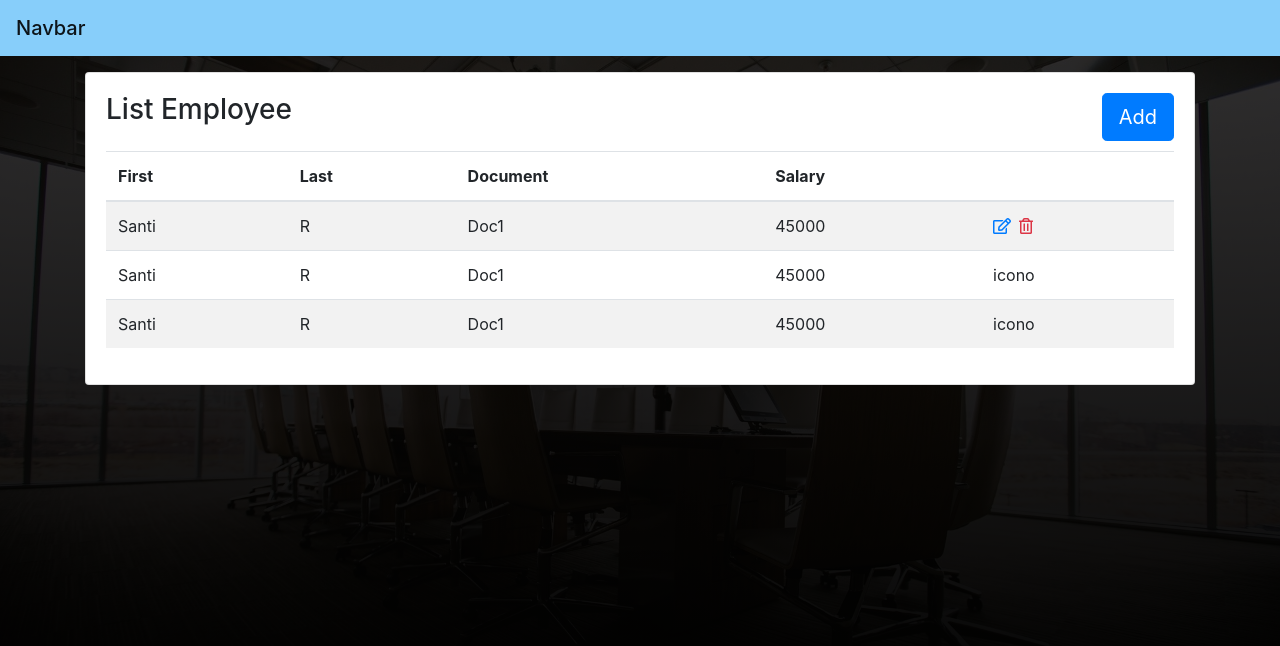
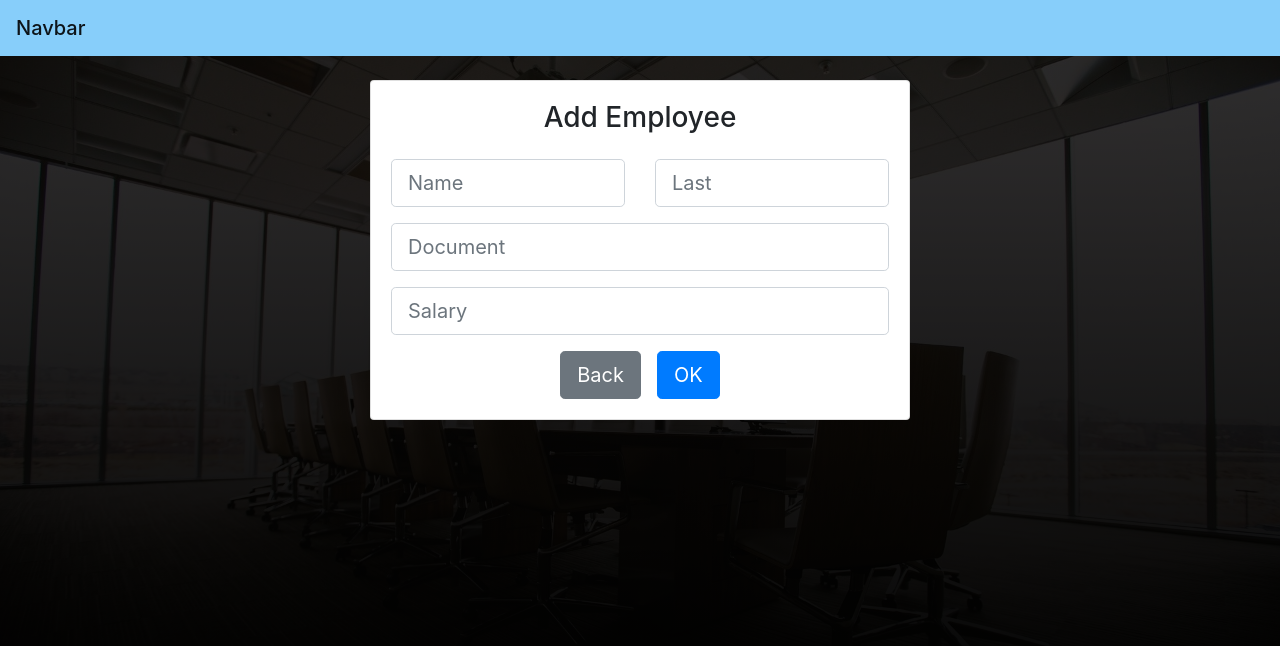
Before and after one commit to SantDani/angular-firebase, an Angular app: page /create-employee in a window 1280 px wide. Shown: the top 646 px of the page. Built offline with nearby package versions, Linux system fonts and the light colour scheme.

Commit message:
Front-End -Add routing -Create employee

```diff
--- a/src/app/app.component.html
+++ b/src/app/app.component.html
@@ -1,2 +1,2 @@
 <app-navbar></app-navbar>
-<app-list-employee></app-list-employee>
+<router-outlet></router-outlet>
--- a/src/app/app.module.ts
+++ b/src/app/app.module.ts
@@ -5,6 +5,8 @@ import { AppComponent } from './app.component';
 import { ListEmployeeComponent } from './components/list-employee/list-employee.component';
 import { CreateEmployeeComponent } from './components/create-employee/create-employee.component';
 import { NavbarComponent } from './components/navbar/navbar.component';
+import { AppRoutingModule } from './app-routing.module';
+
 
 @NgModule({
   declarations: [
@@ -14,7 +16,8 @@ import { NavbarComponent } from './components/navbar/navbar.component';
     NavbarComponent
   ],
   imports: [
-    BrowserModule
+    BrowserModule,
+    AppRoutingModule
   ],
   providers: [],
   bootstrap: [AppComponent]
--- a/src/app/components/create-employee/create-employee.component.html
+++ b/src/app/components/create-employee/create-employee.component.html
@@ -1 +1,38 @@
-<p>create-employee works!</p>
+<div class="container pt-4">
+  <div class="row">
+    <div class="col-lg-6 offset-lg-3">
+      <div class="card text-center">
+        <div class="card-body">
+          <h3>Add Employee</h3>
+          <form class="mt-4">
+            <div class="row">
+              <div class="col">
+                <input type="text" class="form-control form-control-lg" placeholder="Name">
+              </div>
+              <div class="col">
+                <input type="text" class="form-control form-control-lg" placeholder="Last">
+              </div>
+            </div>
+            <div class="row mt-3">
+              <div class="col">
+                <input type="text" class="form-control form-control-lg" placeholder="Document">
+              </div>
+            </div>
+            <div class="row mt-3">
+              <div class="col">
+                <input type="text" class="form-control form-control-lg" placeholder="Salary">
+              </div>
+            </div>
+            <div class="row mt-3">
+              <div class="col">
+                <button type="text" class="btn btn-secondary btn-lg mr-3" routerLink="/list-employee">Back</button>
+                <button type="submit" class="btn btn-primary btn-lg">OK</button>
+              </div>
+            </div>
+
+          </form>
+        </div>
+      </div>
+    </div>
+  </div>
+</div>
--- a/src/app/components/list-employee/list-employee.component.html
+++ b/src/app/components/list-employee/list-employee.component.html
@@ -2,7 +2,7 @@
   <div class="card">
     <div class="card-body">
       <span class="h3">List Employee</span>
-      <button class="btn btn-primary btn-lg float-right">Add</button>
+      <button class="btn btn-primary btn-lg float-right" routerLink="/create-employee">Add</button>
       <table class="table mt-4 table-striped ">
         <thead>
         <tr>
```
Also changed, not shown: src/app/app-routing.module.ts (added, +24 -0 lines).
